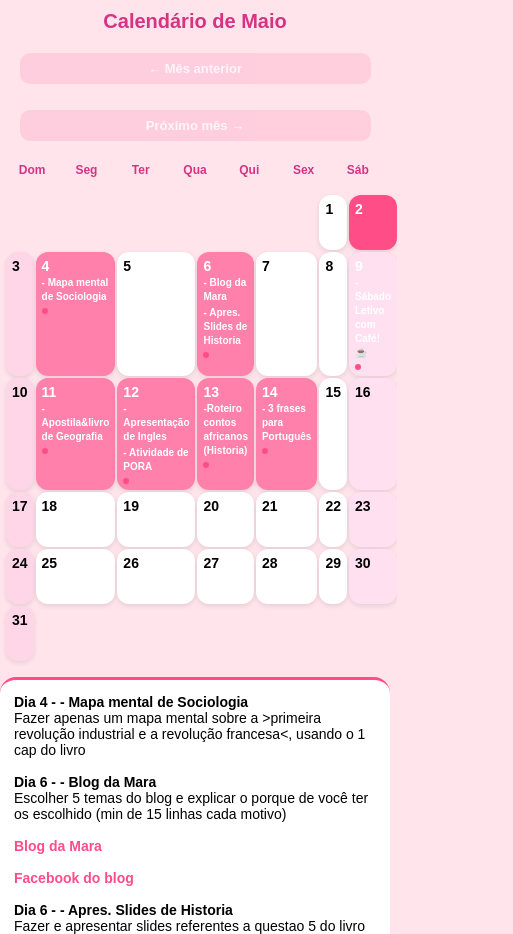
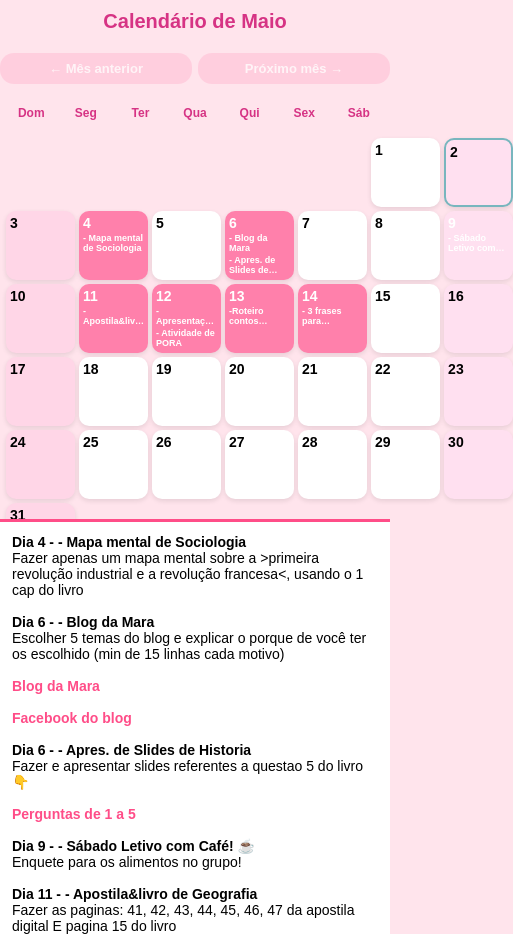
Before and after one commit to thaa89/Calendario, a plain HTML site: page index.html in a window 390 px wide. Shown: the top 934 px of the page, 513 px wide, since content can reach past the window. Drawn offline with Linux system fonts and the light colour scheme.

Commit message:
Add files via upload

```diff
--- a/index.html
+++ b/index.html
@@ -12,11 +12,12 @@
   font-family: Arial, sans-serif;
   background-color: #ffe4ec;
   margin: 0;
-      height: 100vh;
+  min-height: 100vh;
   display: flex;
   flex-direction: column;
 }
 
+/* ===== TÍTULO ===== */
 h1 {
   color: #d63384;
   margin: 10px 0;
@@ -24,6 +25,7 @@
   font-size: 24px;
 }
 
+/* ===== BOTÕES ===== */
 .buttons {
   display: flex;
   justify-content: center;
@@ -40,10 +42,6 @@
   font-weight: bold;
   cursor: pointer;
   box-shadow: 0 6px 12px rgba(0,0,0,0.2);
-      transition: all 0.25s ease;
-      display: flex;
-      align-items: center;
-      gap: 8px;
 }
 
 button:disabled {
@@ -53,6 +51,7 @@
   box-shadow: none;
 }
 
+/* ===== DIAS DA SEMANA ===== */
 .weekdays {
   display: grid;
   grid-template-columns: repeat(7, 1fr);
@@ -70,10 +69,11 @@
   background: linear-gradient(135deg, #ff4d88, #ff80ab);
   color: white;
   border-radius: 14px;
-      padding: 18px 10px;
-      font-size: 24px;
+  padding: 14px;
+  font-size: 18px;
 }
 
+/* ===== CALENDÁRIO ===== */
 .calendar {
   flex: 1;
   display: grid;
@@ -83,51 +83,51 @@
 }
 
 .day {
-      background-color: white;
+  background: white;
   border-radius: 10px;
   cursor: pointer;
   box-shadow: 0 2px 5px rgba(0,0,0,0.1);
-      font-size: 16px;
+  padding: 6px;
+  font-size: 14px;
   font-weight: bold;
-      padding: 8px;
-      min-height: 85px;
-      position: relative;
+
+  display: flex;
+  flex-direction: column;
+
+  aspect-ratio: 1 / 1; /* 🔥 quadrado perfeito */
 }
 
+/* número do dia */
+.day > div {
+  font-size: 14px;
+}
+
+/* títulos */
+.day span {
+  font-size: 10px;
+  margin-top: 2px;
+
+  display: -webkit-box;
+  -webkit-line-clamp: 2;
+  -webkit-box-orient: vertical;
+  overflow: hidden;
+}
+
+/* ===== ESTADOS ===== */
 .event {
   background-color: #ff80ab !important;
   color: white;
 }
 
 .today {
-      border: 3px solid #78b6be;
-      background-color: #a2d8e0 !important;
-    }
-
-    .day span {
-      display: block;
-      margin-top: 6px;
-      font-size: 17px;
-      line-height: 1.4;
-    }
-
-    #description {
-      padding: 20px;
-      background-color: white;
-      border-top: 3px solid #ff4d88;
-      min-height: 120px;
-      font-size: 18px;
+  border: 2px solid #78b6be;
 }
 
 .selected {
-      border: 3px solid #ff4d88;
-      transform: scale(1.05);
-      box-shadow: 0 6px 15px rgba(0,0,0,0.25);
-      transition: 0.2s;
+  outline: 2px solid #ff4d88;
 }
 
-    /* ===== ADIÇÕES (sem mexer no original) ===== */
-
+/* ===== FINS DE SEMANA ===== */
 .weekend-sat {
   background-color: #ffe0f0 !important;
 }
@@ -136,38 +136,50 @@
   background-color: #ffd6e7 !important;
 }
 
+/* ===== LINKS ===== */
 a {
   color: #ff4d88;
   font-weight: bold;
   text-decoration: none;
 }
 
-    a:hover {
-      color: #d63384;
+/* ===== DESCRIÇÃO ===== */
+#description {
+  padding: 16px;
+  background: white;
+  border-top: 3px solid #ff4d88;
+  font-size: 16px;
 }
 
-    /* ===== RESPONSIVO CELULAR ===== */
+/* ========================= */
+/* 📱 MOBILE LIMPO E CERTO */
+/* ========================= */
 @media (max-width: 600px) {
 
   h1 {
-    font-size: 18px;
+    font-size: 20px;
   }
 
   .buttons {
-    flex-direction: column;
-    align-items: center;
+    gap: 6px;
   }
 
   button {
-    width: 90%;
-    justify-content: center;
-    font-size: 14px;
-    padding: 10px;
+    flex: 1;
+    padding: 8px;
+    font-size: 13px;
+  }
+
+  .weekdays {
+    gap: 4px;
+    padding: 6px;
   }
 
   .weekdays div {
-    font-size: 14px;
-    padding: 10px 4px;
+    font-size: 12px;
+    padding: 6px;
+    background: none;
+    color: #d63384;
   }
 
   .calendar {
@@ -176,115 +188,22 @@
   }
 
   .day {
-    min-height: 60px;
-    font-size: 12px;
+    font-size: 11px;
     padding: 4px;
   }
 
   .day span {
-    font-size: 11px;
+    font-size: 9px;
   }
 
   #description {
     font-size: 14px;
     padding: 12px;
   }
-
-  /* ===== MOBILE ESTILO IPHONE ===== */
-@media (max-width: 600px) {
-
-  body {
-    height: auto;
 }
-
-  h1 {
-    font-size: 20px;
-    font-weight: 600;
-  }
-
-  .buttons {
-    gap: 6px;
-  }
-
-  button {
-    flex: 1;
-    font-size: 13px;
-    padding: 8px;
-    border-radius: 10px;
-  }
-
-  .weekdays {
-    gap: 2px;
-    padding: 6px;
-  }
-
-  .weekdays div {
-    font-size: 12px;
-    padding: 6px;
-    border-radius: 8px;
-    background: none;
-    color: #d63384;
-  }
-
-  .calendar {
-    gap: 2px;
-    padding: 6px;
-  }
-
-  .day {
-    min-height: 55px;
-    padding: 6px;
-    border-radius: 12px;
-    background: white;
-    display: flex;
-    flex-direction: column;
-    justify-content: flex-start;
-    font-size: 13px;
-  }
-
-  /* número do dia */
-  .day > div {
-    font-size: 14px;
-    font-weight: 600;
-  }
-
-  .day span {
-  display: block;
-  font-size: 10px;
-  margin-top: 2px;
-}
-
-  /* bolinha de evento */
-  .day.event::after {
-    content: "";
-    width: 6px;
-    height: 6px;
-    background: #ff4d88;
-    border-radius: 50%;
-    margin-top: 4px;
-  }
-
-  .today {
-    background: #ff4d88 !important;
-    color: white;
-    border: none;
-  }
-
-  .selected {
-    outline: 2px solid #ff4d88;
-    transform: none;
-  }
-
-  #description {
-    font-size: 14px;
-    padding: 14px;
-    border-radius: 16px 16px 0 0;
-    margin-top: 10px;
-  }
-}
+</style>
 
 
-}
 
   </style>
 </head>
@@ -338,7 +257,7 @@
           ]
         },
         {
-          title: " -  Apres. Slides de Historia", description: "Fazer e apresentar slides referentes a questao 5 do livro 👇",
+          title: " -  Apres. de Slides de Historia", description: "Fazer e apresentar slides referentes a questao 5 do livro 👇",
           files:  [
     {
       url: "https://drive.google.com/file/d/1YycOH3vuqeNMx7gilRgsZWfdGSkTJBIw/preview",
```
Lines whose indentation alone changed are shown as unchanged.
